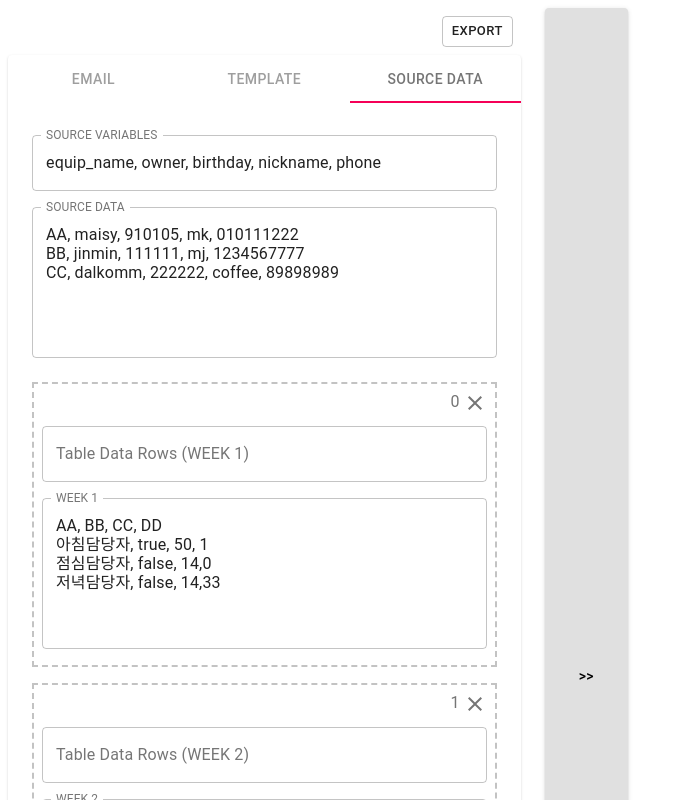
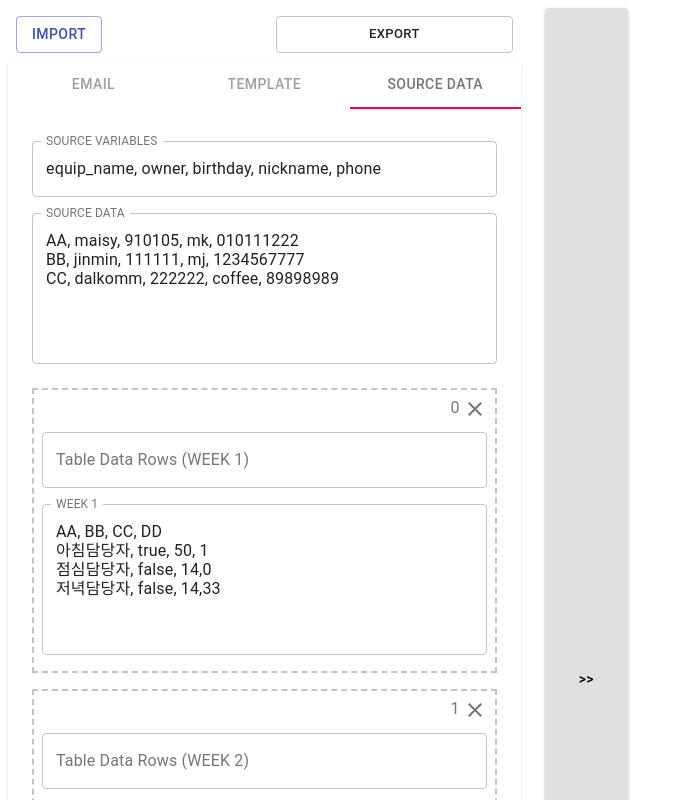
Before and after one commit to Maisy/sister, a React (Create React App) app: page / in a window 1280 px wide. Shown: the top 800 px of the page, without its empty margins (0-685 px from the left). Built offline with nearby package versions, Linux system fonts and the light colour scheme.

Commit message:
fix import, export button

```diff
--- /dev/null
+++ b/src/components/common/ExportButton.js
@@ -0,0 +1,36 @@
+import React, { useEffect, useState } from 'react';
+import Button from '@material-ui/core/Button';
+import { useDispatch, useSelector } from 'react-redux';
+import { ContentsActions } from '../../store/modules/contents';
+import { StaticActions } from '../../store/modules/basicInfos';
+import { getFormatDate } from '../../utils/date';
+import { saveFile } from '../../utils/file';
+
+export default function ExportButton() {
+  const dispatch = useDispatch();
+  const [save, setSave] = useState(false);
+  const contentsFileData = useSelector((state) => state.contents.fileData);
+  const staticFileData = useSelector((state) => state.basicInfo.fileData);
+
+  const exportActions = () => {
+    dispatch(StaticActions.exportEmailData());
+    dispatch(ContentsActions.exportContentsData());
+    setSave(true);
+  };
+
+  useEffect(() => {
+    if (save) {
+      saveFile(
+        getFormatDate(new Date()) + '.json',
+        JSON.stringify({ ...staticFileData, ...contentsFileData })
+      );
+      setSave(false);
+    }
+  }, [save, contentsFileData, staticFileData]);
+
+  return (
+    <Button variant="outlined" size="small" onClick={exportActions}>
+      EXPORT
+    </Button>
+  );
+}
--- a/src/components/common/ExternalButtonGroup.js
+++ b/src/components/common/ExternalButtonGroup.js
@@ -1,21 +1,17 @@
-import React, { useEffect, useState } from 'react';
-import Button from '@material-ui/core/Button';
-import Input from '@material-ui/core/Input';
-import { useDispatch, useSelector } from 'react-redux';
-import { ContentsActions } from '../../store/modules/contents';
-import { StaticActions } from '../../store/modules/basicInfos';
-import { getFormatDate } from '../../utils/date';
-import { saveFile, loadJsonFile } from '../../utils/file';
+import React from 'react';
 import { makeStyles } from '@material-ui/core';
+import ImportButton from './ImportButton';
+import ExportButton from './ExportButton';
 
 const useStyles = makeStyles({
   root: {
-    // border: '2px solid #FF6B6B',
     padding: 8,
     borderRadius: 10,
     display: 'flex',
     justifyContent: 'flex-end',
-    // backgroundColor: '#ffe0e9',
+    '& > *': {
+      flexGrow: 1,
+    },
   },
   importButton: {
     width: 200,
@@ -24,46 +20,10 @@ const useStyles = makeStyles({
 
 function ExternalButtonGroup() {
   const classes = useStyles();
-  const dispatch = useDispatch();
-  const [save, setSave] = useState(false);
-  const contentsFileData = useSelector((state) => state.contents.fileData);
-  const staticFileData = useSelector((state) => state.basicInfo.fileData);
-
-  const importActions = (data) => {
-    dispatch(StaticActions.importEmailData(data));
-    dispatch(ContentsActions.importContentsData(data));
-  };
-
-  const exportActions = () => {
-    dispatch(StaticActions.exportEmailData());
-    dispatch(ContentsActions.exportContentsData());
-    setSave(true);
-  };
-
-  useEffect(() => {
-    if (save) {
-      saveFile(
-        getFormatDate(new Date()) + '.json',
-        JSON.stringify({ ...staticFileData, ...contentsFileData })
-      );
-      setSave(false);
-    }
-  }, [save, contentsFileData, staticFileData]);
-
   return (
     <div className={classes.root}>
-      {/* <label htmlFor="ex_file">업로드</label> */}
-      {/* <Input
-        // id="ex_file"
-        className={classes.importButton}
-        type={'file'}
-        onChange={e => loadJsonFile(e, importActions)}
-        inputProps={{ accept: '.json' }}
-      ></Input> */}
-
-      <Button variant="outlined" size="small" onClick={exportActions}>
-        EXPORT
-      </Button>
+      <ImportButton />
+      <ExportButton />
     </div>
   );
 }
--- /dev/null
+++ b/src/components/common/ImportButton.js
@@ -0,0 +1,65 @@
+import React, { useState } from 'react';
+import { makeStyles } from '@material-ui/core/styles';
+import Button from '@material-ui/core/Button';
+import { Typography } from '@material-ui/core';
+import { useDispatch } from 'react-redux';
+import { ContentsActions } from '../../store/modules/contents';
+import { StaticActions } from '../../store/modules/basicInfos';
+import { loadJsonFile } from '../../utils/file';
+
+const useStyles = makeStyles((theme) => ({
+  root: {
+    display: 'flex',
+    alignItems: 'center',
+  },
+  input: {
+    display: 'none',
+  },
+  button: {
+    width: 'auto',
+    marginRight: 8,
+  },
+}));
+
+function ImportButton({ label = 'Import' }) {
+  const dispatch = useDispatch();
+  const importActions = (data) => {
+    dispatch(StaticActions.importEmailData(data));
+    dispatch(ContentsActions.importContentsData(data));
+  };
+
+  const classes = useStyles();
+  const [fileName, setFileName] = useState('');
+  const handelSelectedFile = (e) => {
+    const fileList = e.target.files;
+    if (fileList.length > 0) {
+      setFileName(fileList[0].name);
+      loadJsonFile(e, importActions);
+    }
+  };
+
+  return (
+    <div className={classes.root}>
+      <input
+        type="file"
+        accept=".json"
+        id="contained-button-file"
+        className={classes.input}
+        onChange={handelSelectedFile}
+      />
+      <label htmlFor="contained-button-file">
+        <Button
+          variant="outlined"
+          color="primary"
+          component="span"
+          className={classes.button}
+        >
+          {label}
+        </Button>
+      </label>
+      <Typography>{fileName}</Typography>
+    </div>
+  );
+}
+
+export default React.memo(ImportButton);
```
